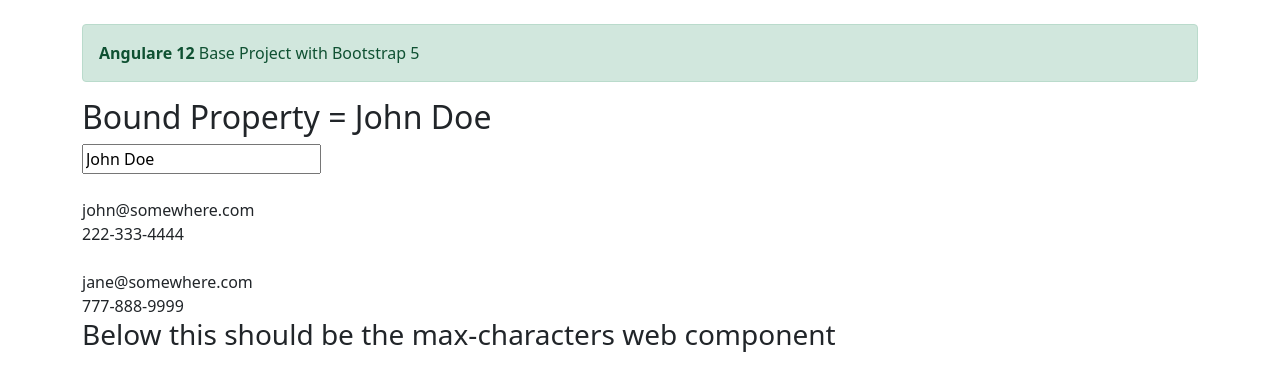
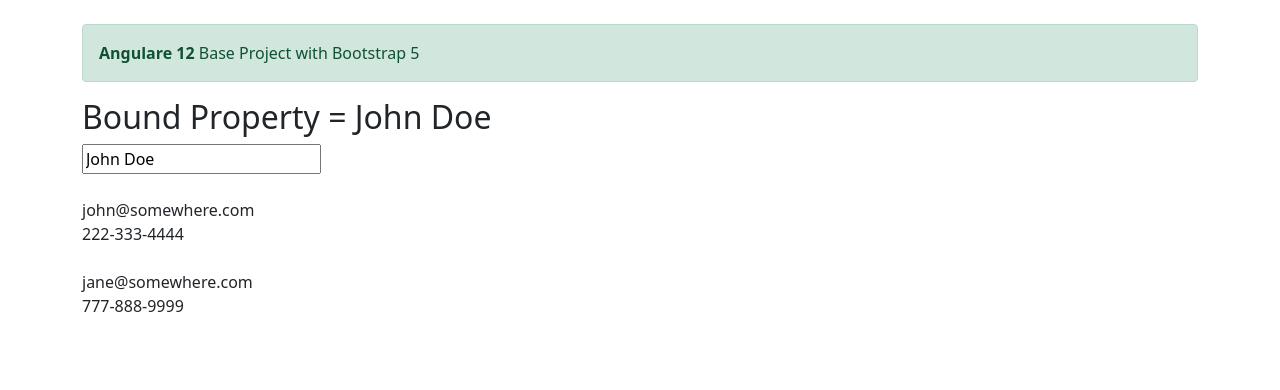
Before and after one commit to BlueRoseStory/ang12base, an Angular app: page / in a window 1280 px wide. Shown: the top 390 px of the page. Built offline with nearby package versions, Linux system fonts and the light colour scheme.

Commit message:
3 files modified

```diff
--- a/package.json
+++ b/package.json
@@ -20,7 +20,7 @@
     "@types/node": "12.20.47",
     "bootstrap": "5.1.3",
     "rxjs": "6.6.7",
-    "sbrooks-web-component": "^1.0.20",
+    "sbrooks-web-component": "1.0.21",
     "tslib": "2.3.1",
     "zone.js": "0.11.5"
   },
--- a/src/app/app.component.html
+++ b/src/app/app.component.html
@@ -28,6 +28,5 @@
     <div slot="phone">777-888-9999</div>
   </user-card>
 
-  <h3>Below this should be the max-characters web component</h3>
-  <max-characters text="sweet, dude"></max-characters>
+  <max-characters [text]="maxCharText"></max-characters>
 </div>
--- a/src/app/app.component.ts
+++ b/src/app/app.component.ts
@@ -8,6 +8,7 @@ import { Component } from '@angular/core';
 export class AppComponent {
   user1 = 'John Doe';
   user2 = 'Jane Doe';
+  maxCharText = 'This text is being passed to the max-characters web component';
   token =
     'eyJhbGciOiJIUzI1NiIsInR5cCI6IkpXVCJ9.eyJzdWIiOiIxMjM0NTY3ODkwIiwibmFtZSI6IkpvaG4gRG9lIiwiaWF0IjoxNTE2MjM5MDIyfQ.SflKxwRJSMeKKF2QT4fwpMeJf36POk6yJV_adQssw5c';
 }
```
